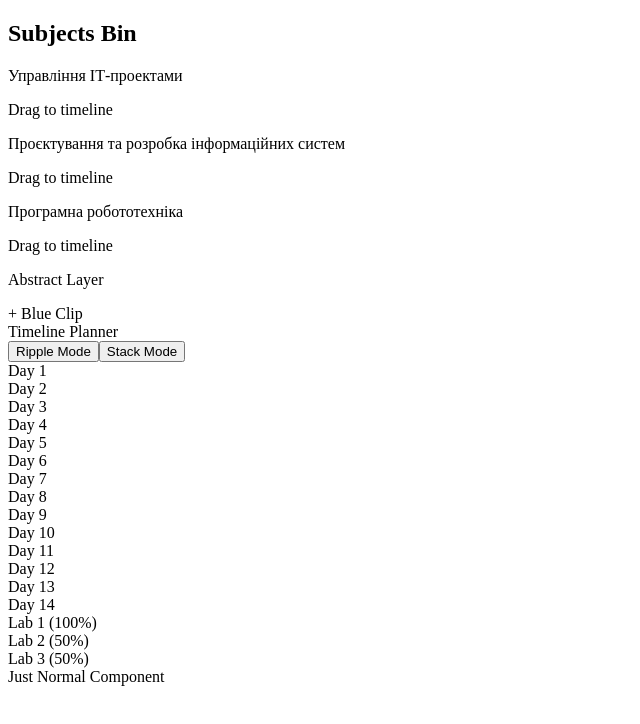
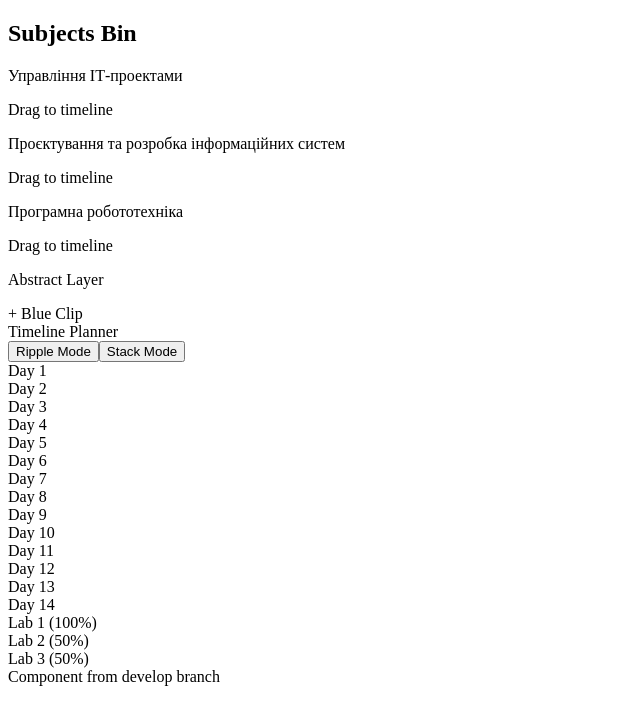
Before and after one commit to DareAnanas/timeline_planner, a React (Vite) app: page / in a window 1280 px wide. Shown: the top 724 px of the page, without its empty margins (0-640 px from the left). Built offline with nearby package versions, Linux system fonts and the light colour scheme.

Commit message:
feat(ui): added component on develop branch

```diff
--- a/src/App.tsx
+++ b/src/App.tsx
@@ -18,7 +18,7 @@ function App() {
 
         {/* Timeline Area */}
         <Timeline />
-        <div>Just Normal Component</div>
+        <div>Component from develop branch</div>
       </main>
     </div>
   );
```
